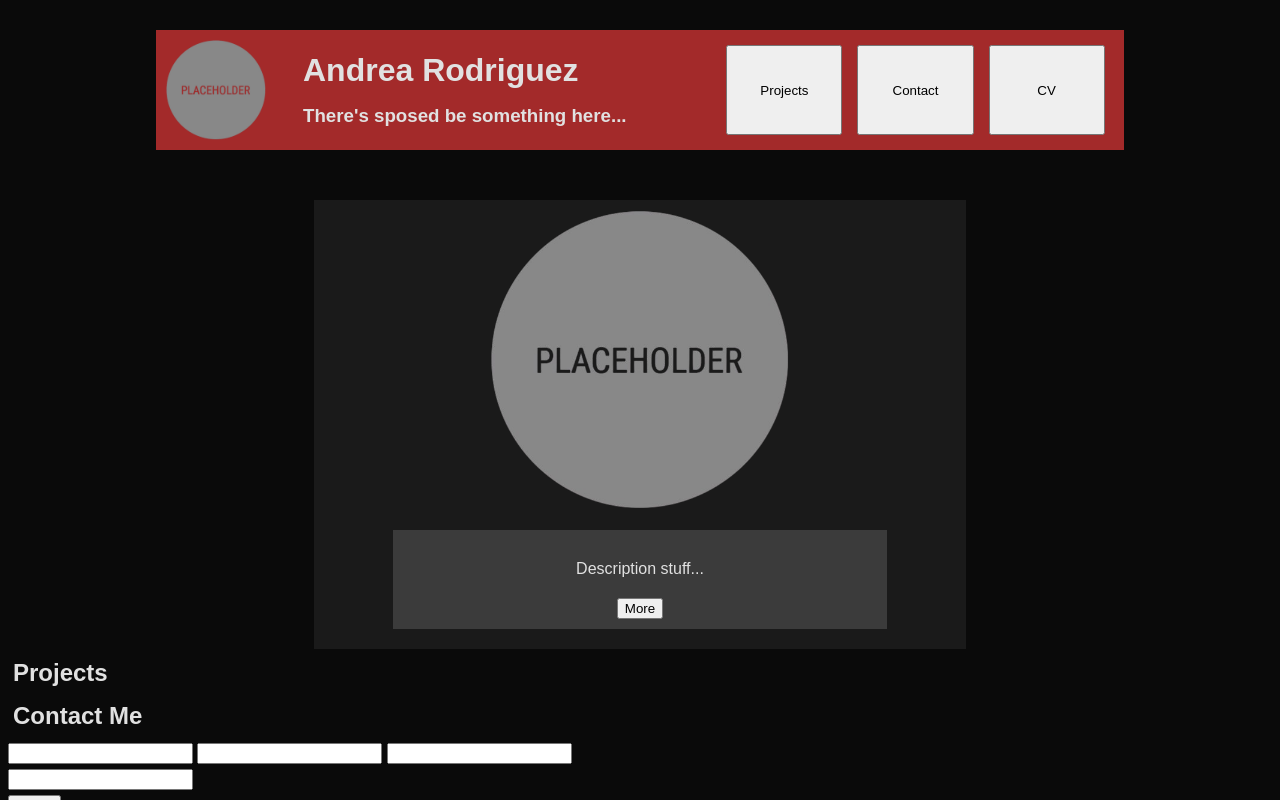
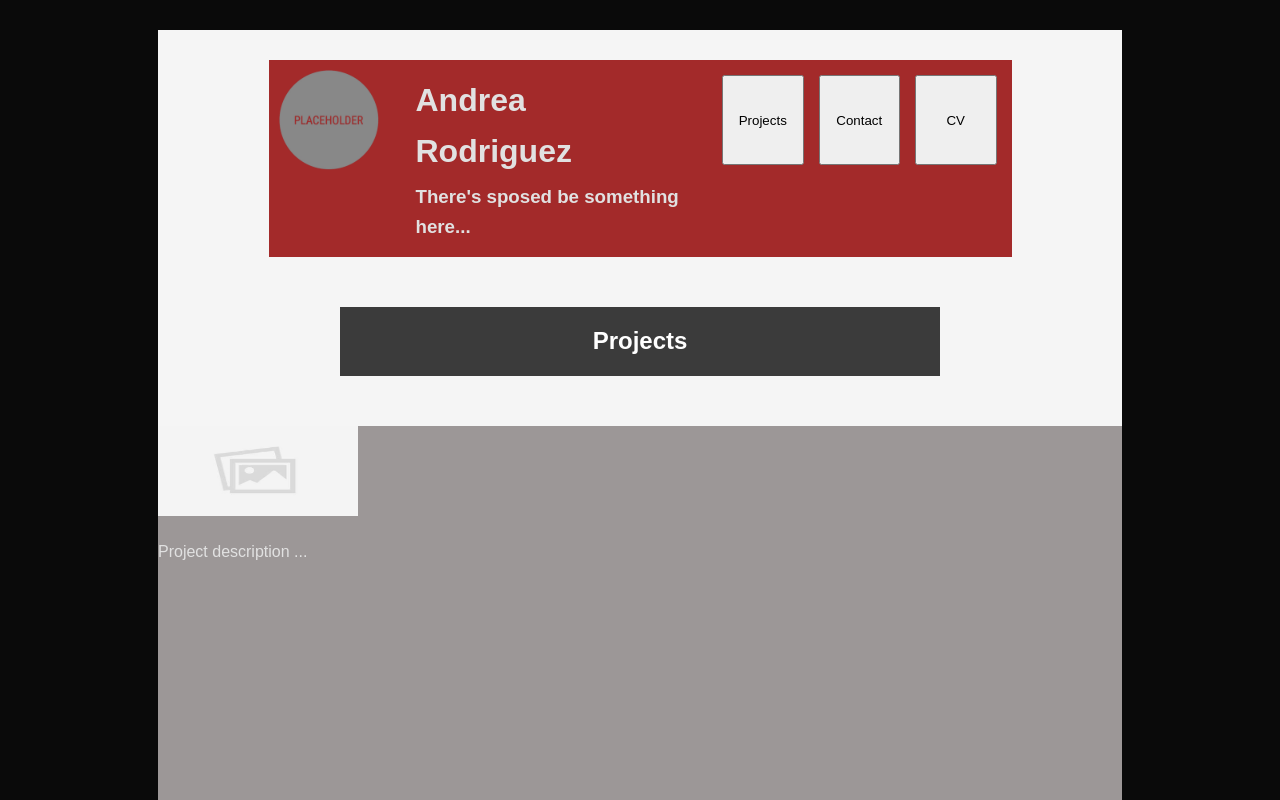
Before and after one commit to Pal-C/portfolio-website, a plain HTML site: page portfolio.html in a window 1280 px wide. Both pictures are taken after a click on the button "Projects". Shown: the top 800 px of the page. Drawn offline with Linux system fonts and the light colour scheme.

Commit message:
added hiding and button functionality

```diff
--- a/portfolio.html
+++ b/portfolio.html
@@ -8,6 +8,7 @@
     </head>
 
     <body>
+        <div class="main-container">
         <header>
             <div class="container">
                 <img src="images/placeholder-img.png" width="100" height="100">
@@ -16,10 +17,10 @@
                     <h3>There's sposed be something here...</h3>
                 </div>
                 <nav class="nav-head">
-                    <button class="head-button">
+                    <button class="head-button" onclick="showSection('projects')">
                         Projects
                     </button>
-                    <button class="head-button">
+                    <button class="head-button" onclick="showSection('contact')">
                         Contact
                     </button>
                     <button class="head-button">
@@ -29,12 +30,15 @@
             </div>
         </header>
 
-        <section id="hero">
+        <section id="hero" class="main-section show">
             <div class="hero-container">
                 <img src="images/placeholder-img.png" width="300" height="300" class="profile">
-                <div class="description">
+                <div class="description" id="desc">
                     <p> Description stuff...</p>
-                    <button class="more">More</button>
+                    <div class = "more-content">
+                        <p> More stufffs- </p>
+                    </div>
+                    <button class="more" onclick="toggleMore()" onclick="showSection('about')">More</button>
                 </div>
             </div>
         </section>
@@ -42,16 +46,20 @@
         <!-- <section class="about">
 
         </section> -->
-        <section id="projects">
+        <section id="projects" class="other-sec">
             <div class="sec-title">
                 <h1>Projects</h1>
             </div>
             <div class="projects">
+                <div class="project-block">
+                    <img src="images/project-img.jpeg" width="200" height="90">
+                    <p> Project description ...</p>
+                </div>
                 <!-- implement parallax scrolling of projects idk -->
             </div>
         </section>
 
-        <section id="contact">
+        <section id="contact" class="other-sec">
             <div class="sec-title">
                 <h1>Contact Me</h1>
             </div>
@@ -65,16 +73,54 @@
             </div>
             <button class="send">SEND</button>
             <div class="socials">
-                <img src="" width="" height="" class="social-icon">
-                <img src="" width="" height="" class="social-icon">
-                <img src="" width="" height="" class="social-icon">
+                <img src="images/placeholder-img.png" width="50" height="50" class="social-icon">
+                <img src="images/placeholder-img.png" width="50" height="50" class="social-icon">
+                <img src="images/placeholder-img.png" width="50" height="50" class="social-icon">
             </div>
         </section>
+        </div>
 
         <footer>
             <div class="container">
               <p>© 2025 Your Name. All rights reserved.</p>
             </div>
           </footer>
+
+        <!-- JavaScript scripts -->
+        <script>
+            function toggleMore() {
+                const desc = document.getElementById('desc');
+                desc.classList.toggle('expanded');
+            }
+        </script>
+
+        <script>
+            let currentSection = null;
+
+            function showSection(sectionId) {
+            const main = document.getElementById('hero');
+            const target = document.getElementById(sectionId);
+
+            // If toggling the same section again, hide it and show main
+            if (currentSection === sectionId) {
+                target.classList.remove('show');
+                main.classList.add('show');
+                currentSection = null;
+            } else {
+                // Hide all other sections
+                document.querySelectorAll('.other-sec').forEach(sec => {
+                sec.classList.remove('show');
+                });
+
+                // Hide main and show the selected section
+                main.classList.remove('show');
+                target.classList.add('show');
+                currentSection = sectionId;
+            }
+            }
+        </script>
+
+
+
     </body>
 </html>
--- a/styles.css
+++ b/styles.css
@@ -5,6 +5,13 @@ body {
     line-height: 1.6;
 }
 
+.main-container {
+    background-color: whitesmoke;
+    margin: 30px 150px;
+    display: flex;
+    flex-direction: column;
+    height:auto;
+}
 .container {
     display: flex;
     align-items: flex-start;
@@ -43,7 +50,7 @@ h1, h3 {
     align-items: center;
     width: 50%;
     max-width: 700px;
-    margin: 50px auto 0 auto;
+    margin: 50px auto 50px auto;
     background-color: #1a1a1a;
     padding: 10px;
 }
@@ -57,8 +64,63 @@ h1, h3 {
     margin: 20px 50px 10px 50px;
     background-color: #3b3b3b;
     padding: 10px;
+    transition: max-height 0.5s ease, padding 0.5s ease;
+    overflow: hidden;
+    max-height: 100px;
+    position: relative;
+}
+
+.more-content {
+    opacity: 0;
+    transition: opacity 0.5s ease;
+    height: 0;
+    overflow: hidden;
+}
+
+.description.expanded {
+    max-height: 300px;
+    padding-bottom: 10px;
+}
+
+.description.expanded .more-content {
+    opacity: 1;
+    height: auto;
 }
 
 .more {
+    background-color: #b0b0b0;
+    color: white;
+    border: none;
+    padding: 10px 20px;
+    border-radius: 20px;
+    cursor: pointer;
+    z-index: 1;
+}
 
+.main-section,
+.other-sec {
+    display: none;
+    opacity: 0;
+    transition: opacity 0.3s ease;
+  }
+
+.main-section.show,
+.other-sec.show {
+    display: block;
+    opacity: 1;
 }
+
+.sec-title {
+    display: flex;
+    justify-content: center;
+    margin: 50px auto;
+    background-color: #3b3b3b;
+    color: white;
+    width: 500px;
+    padding: 10px 50px;
+}
+
+.projects {
+    background-color: #9c9797;
+    height: 500px;
+}
```
Also changed, not shown: images/project-img.jpeg (added).
